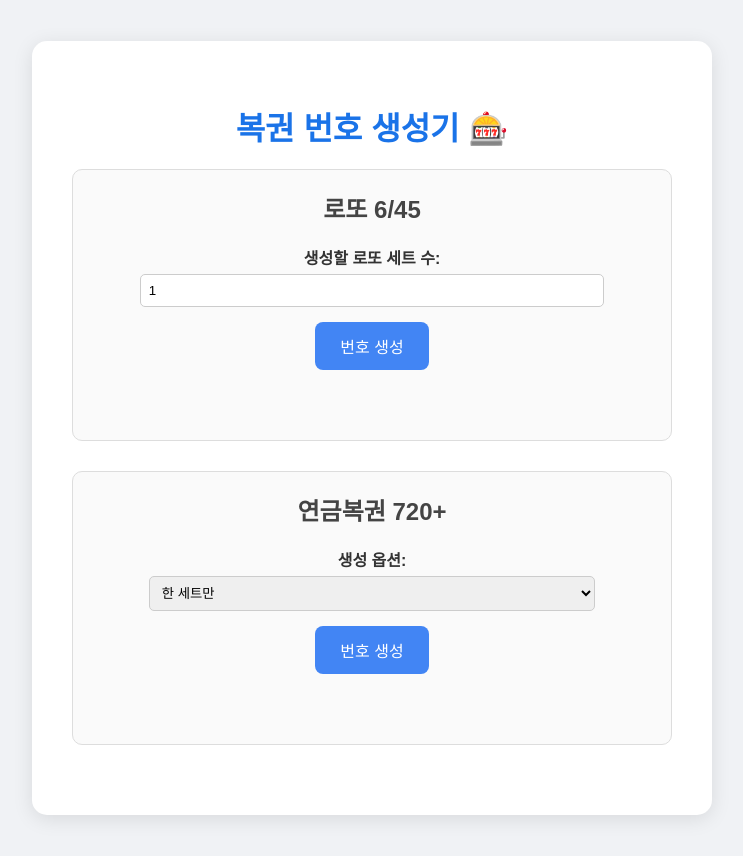
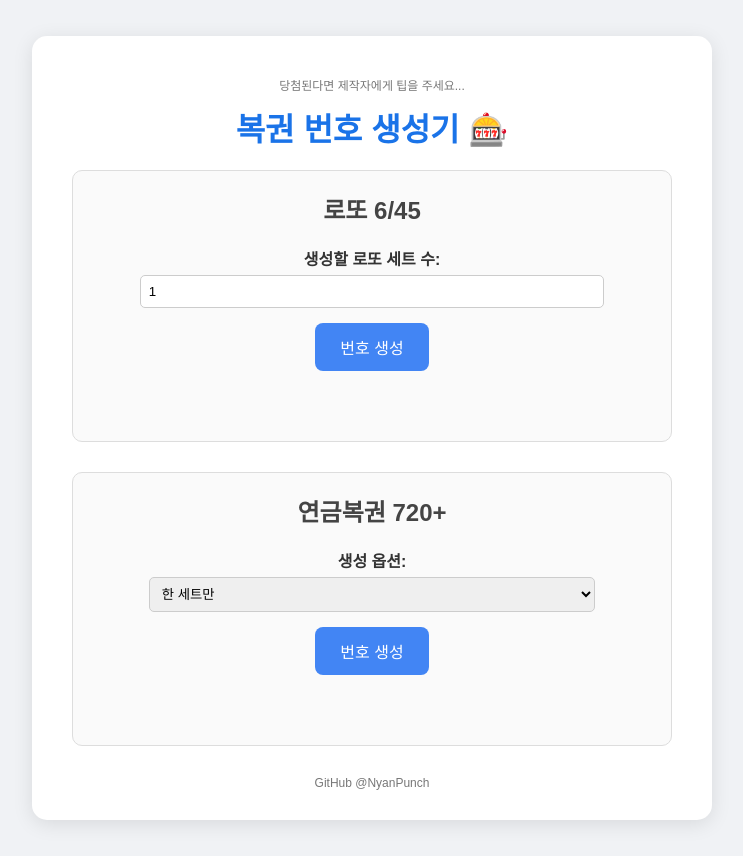
Before and after one commit to NyanPunch/SHOWMETHEMONEY, a plain HTML site: page index.html in a window 1280 px wide. Shown: the whole page, without its empty margins (268-1011 px from the left). Drawn offline with Linux system fonts and the light colour scheme.

Commit message:
Update index.html

```diff
--- a/index.html
+++ b/index.html
@@ -77,13 +77,27 @@
             white-space: pre-wrap;
             line-height: 1.5;
         }
+
+        .github-link {
+            font-size: 12px;
+            color: #777;
+            text-decoration: none;
+            margin-bottom: -10px;
+            display: block;
+        }
+        .github-link:hover {
+            color: #4285f4;
+            text-decoration: underline;
+        }
     </style>
 </head>
 <body>
 
 <div class="container">
+    <a href="https://github.com/NyanPunch" class="github-link">
+        당첨된다면 제작자에게 팁을 주세요...
+    </a>
     <h1>복권 번호 생성기 🎰</h1>
-
     <div class="section">
         <h2>로또 6/45</h2>
         <div class="input-group">
@@ -107,9 +121,13 @@
         <button onclick="generatePensionNumbers()">번호 생성</button>
         <div id="pension-numbers" class="numbers"></div>
     </div>
+    <a href="https://github.com/NyanPunch" class="github-link">
+        GitHub @NyanPunch
+    </a>
 </div>
 
 <script>
+    // 로또 번호 생성 함수 (변경 없음)
     function generateLottoNumbers() {
         const count = parseInt(document.getElementById('lotto-count').value, 10);
         const lottoOutput = document.getElementById('lotto-numbers');
```
